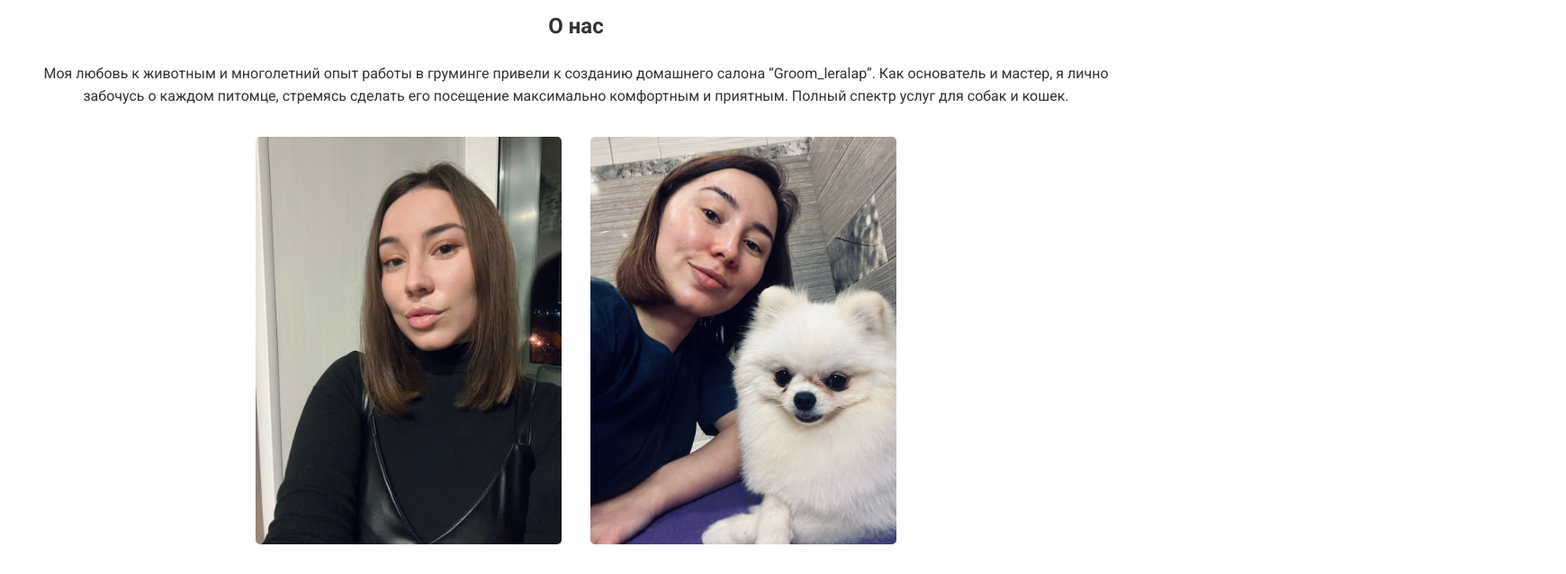
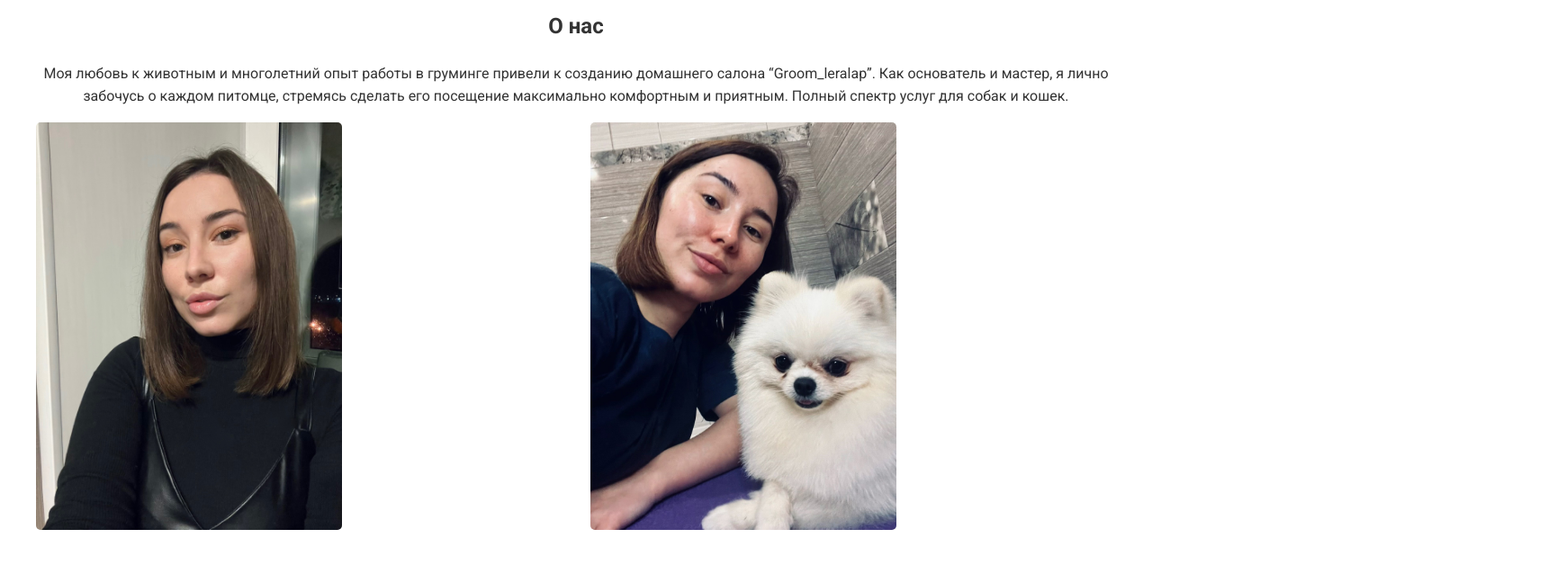
Before and after one commit to arlekin13/groom_leralap, a plain HTML site: page index.html in a window 1280 px wide. Shown: the part 1400-2038 px from the top of the page at 90% size, 1740 px wide, since content can reach past the window. Drawn offline with Linux system fonts and the light colour scheme.

Commit message:
Update style.css

```diff
--- a/style.css
+++ b/style.css
@@ -106,10 +106,11 @@ body {
 
 
 .about-images {
-    display: flex;
+   display: grid;
     justify-content: center;
+
+    grid-template-columns: repeat(auto-fit, minmax(250px, 2fr));
     gap: 2rem;
-    margin-top: 2rem;
 }
 
 .about-images img {
```
